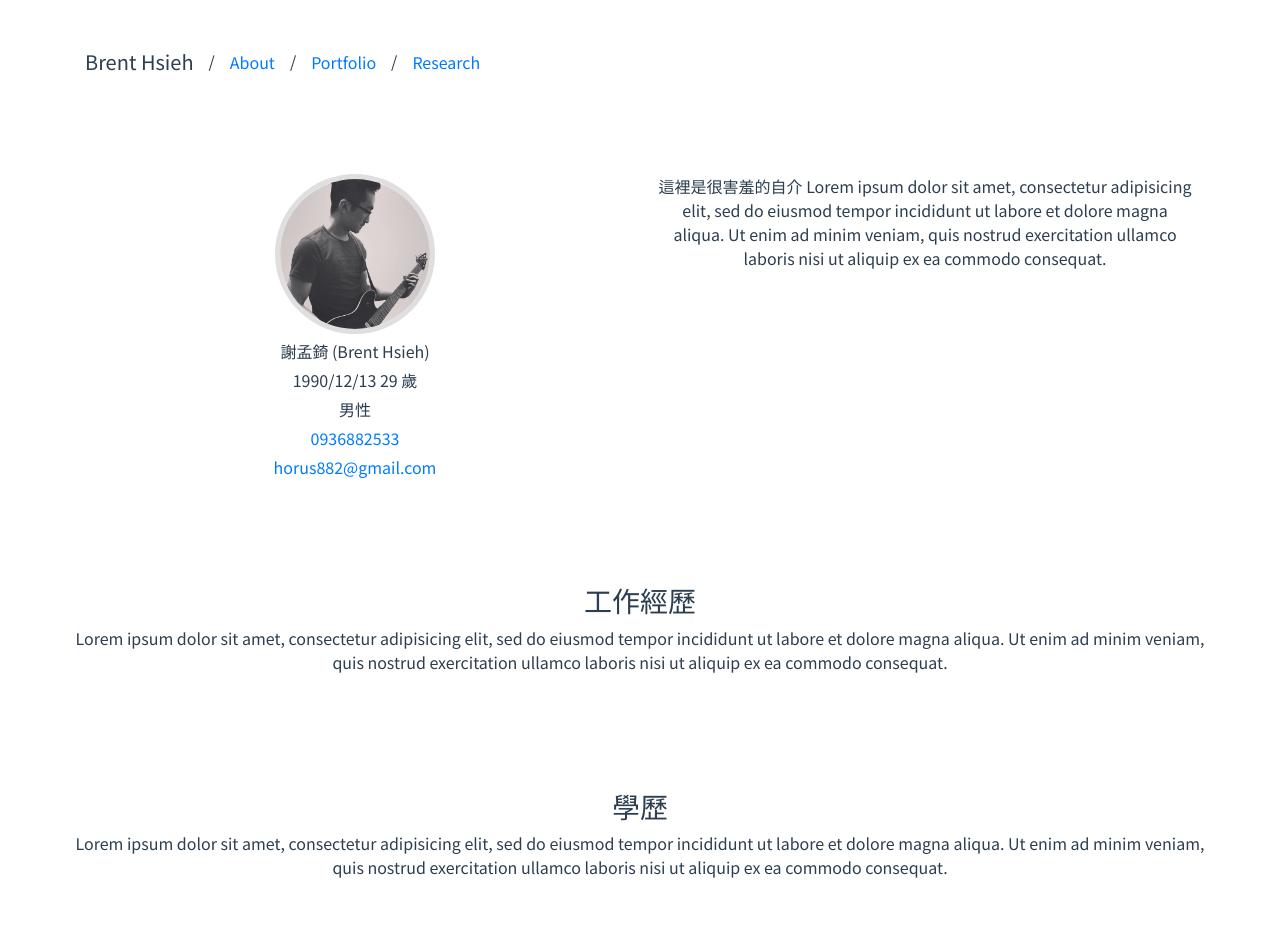
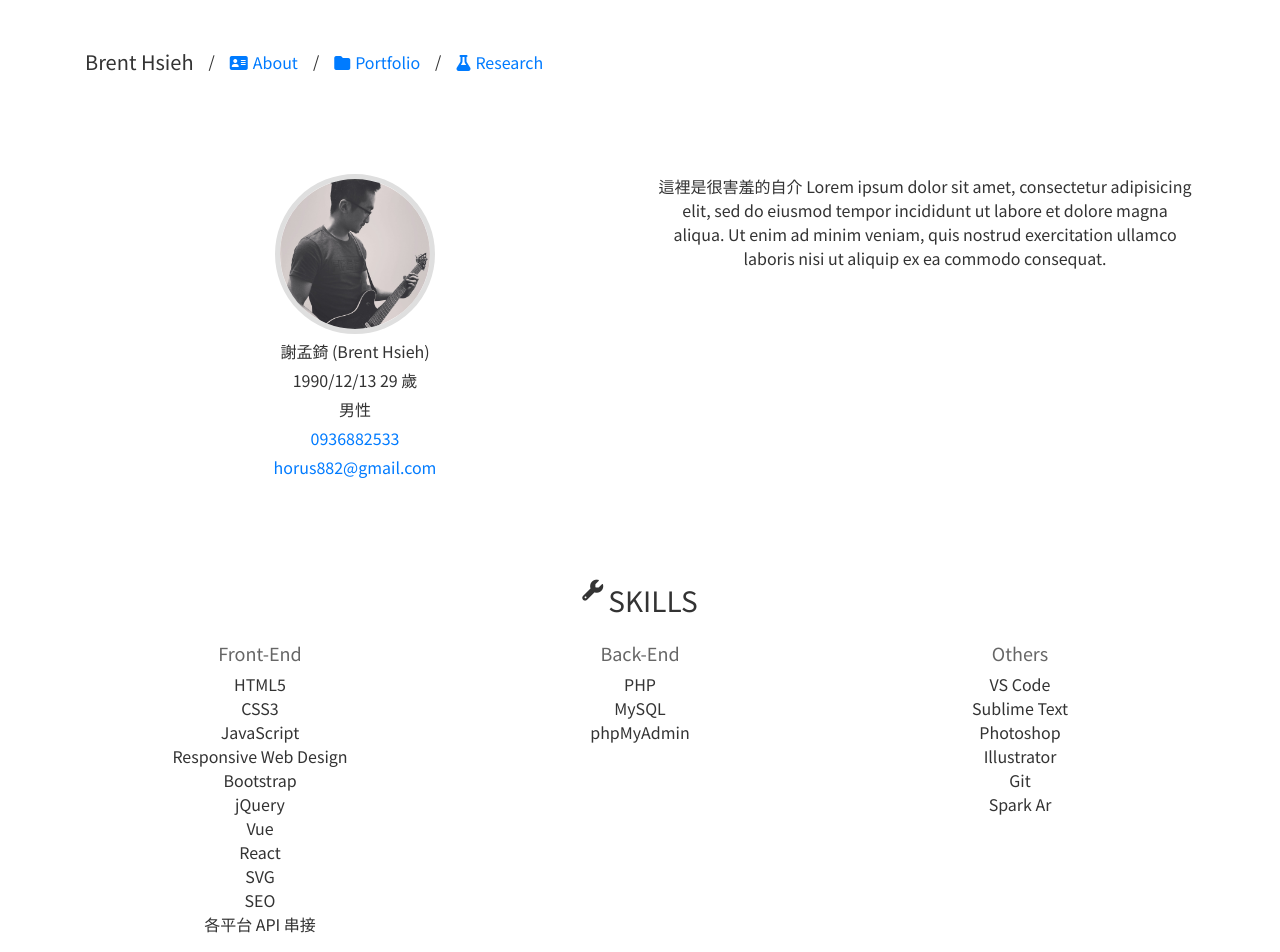
Before and after one commit to horus882/resume, a Vue app: page /#/about in a window 1280 px wide. Shown: the top 952 px of the page. Built offline with nearby package versions, Linux system fonts and the light colour scheme.

Commit message:
基本架構

```diff
--- a/public/index.html
+++ b/public/index.html
@@ -7,6 +7,7 @@
     <link rel="icon" href="<%= BASE_URL %>favicon.ico">
     <title>horus882.github.io</title>
     <link rel="stylesheet" type="text/css" href="https://cdnjs.cloudflare.com/ajax/libs/normalize/8.0.1/normalize.min.css">
+    <script src="https://kit.fontawesome.com/00b3a32036.js"></script>
   </head>
   <body>
     <noscript>
--- a/src/App.vue
+++ b/src/App.vue
@@ -42,13 +42,14 @@ html {
 }
 
 #app {
+  color: #333333;
   font-size: 16px;
   /* font-family: 'Avenir', Helvetica, Arial, sans-serif; */
   font-family: sourcehansans-tc, 'Noto Sans S Chinese', 'Noto Sans TC', 'PingFang TC', 'Microsoft JhengHei', Tahoma, Verdana, Arial, Helvetica, sans-serif;
+  font-weight: 400;
+  text-align: center;
   -webkit-font-smoothing: antialiased;
   -moz-osx-font-smoothing: grayscale;
-  text-align: center;
-  color: #2c3e50;
   margin-top: 50px;
 }
 
@@ -67,7 +68,6 @@ html {
 
 ul {
   padding: 0;
-  list-style: none;
 }
 
 #main {
--- a/src/components/Header.vue
+++ b/src/components/Header.vue
@@ -6,13 +6,13 @@
       <nav>
         <ul>
           <li>
-            <router-link to="/about">About</router-link>
+            <router-link to="/about"><i class="fas fa-address-card"></i>About</router-link>
           </li>
           <li>
-            <router-link to="/portfolio">Portfolio</router-link>
+            <router-link to="/portfolio"><i class="fas fa-folder"></i>Portfolio</router-link>
           </li>
           <li>
-            <router-link to="/research">Research</router-link>
+            <router-link to="/research"><i class="fas fa-flask"></i>Research</router-link>
           </li>
         </ul>
       </nav>
@@ -56,6 +56,7 @@ ul {
 
   font-size: 0;
   margin-bottom: 0;
+  list-style: none;
 
   li {
 
@@ -71,7 +72,11 @@ ul {
     }
 
     a {
+
       margin: 0 0 0 15px;
+
+      i {margin-right: 5px;}
+
     }
 
   }
--- a/src/pages/About.vue
+++ b/src/pages/About.vue
@@ -17,28 +17,62 @@
 				</section>
 			</div>
 			<div class="row">
+				<section id="skills" class="col-xs-12">
+					<h2><i class="fas fa-xs fa-wrench"></i>Skills</h2>
+					<div class="container-fluid">
+						<div class="row">
+							<div class="col-xs-12 col-md-4">
+								<h3>Front-End</h3>
+								<ul>
+									<li>HTML5</li>
+									<li>CSS3</li>
+									<li>JavaScript</li>
+									<li>Responsive Web Design</li>
+									<li>Bootstrap</li>
+									<li>jQuery</li>
+									<li>Vue</li>
+									<li>React</li>
+									<li>SVG</li>
+									<li>SEO</li>
+									<li>各平台 API 串接</li>
+								</ul>
+							</div>
+							<div class="col-xs-12 col-md-4">
+								<h3>Back-End</h3>
+								<ul>
+									<li>PHP</li>
+									<li>MySQL</li>
+									<li>phpMyAdmin</li>
+								</ul>
+							</div>
+							<div class="col-xs-12 col-md-4">
+								<h3>Others</h3>
+								<ul>
+									<li>VS Code</li>
+									<li>Sublime Text</li>
+									<li>Photoshop</li>
+									<li>Illustrator</li>
+									<li>Git</li>
+									<li>Spark Ar</li>
+								</ul>
+							</div>
+						</div>
+					</div>
+				</section>
 				<section id="experience" class="col-xs-12">
-					<h2>工作經歷</h2>
+					<h2><i class="fas fa-xs fa-briefcase"></i>Experience</h2>
 					<p>
 						Lorem ipsum dolor sit amet, consectetur adipisicing elit, sed do eiusmod tempor incididunt ut labore et dolore magna aliqua. Ut enim ad minim veniam, quis nostrud exercitation ullamco laboris nisi ut aliquip ex ea commodo consequat.
 					</p>
 				</section>
 				<section id="education" class="col-xs-12">
-					<h2>學歷</h2>
-					<p>
-						Lorem ipsum dolor sit amet, consectetur adipisicing elit, sed do eiusmod tempor incididunt ut labore et dolore magna aliqua. Ut enim ad minim veniam, quis nostrud exercitation ullamco laboris nisi ut aliquip ex ea commodo consequat.
-					</p>
-				</section>
-			</div>
-			<div class="row">
-				<section id="skills" class="col-xs-12">
-					<h2>專業技能</h2>
+					<h2><i class="fas fa-xs fa-book"></i>Education</h2>
 					<p>
 						Lorem ipsum dolor sit amet, consectetur adipisicing elit, sed do eiusmod tempor incididunt ut labore et dolore magna aliqua. Ut enim ad minim veniam, quis nostrud exercitation ullamco laboris nisi ut aliquip ex ea commodo consequat.
 					</p>
 				</section>
 				<section id="languages" class="col-xs-12">
-					<h2>語言能力</h2>
+					<h2><i class="fas fa-xs fa-language"></i>Languages</h2>
 					<p>
 						Lorem ipsum dolor sit amet, consectetur adipisicing elit, sed do eiusmod tempor incididunt ut labore et dolore magna aliqua. Ut enim ad minim veniam, quis nostrud exercitation ullamco laboris nisi ut aliquip ex ea commodo consequat.
 					</p>
@@ -57,19 +91,32 @@ export default {
 
 section {
 
+	width: 100%;
 	margin: 50px 0;
 
 	h2 {
 
 		font-size: 28px;
+		text-transform: uppercase;
+		margin-bottom: 25px;
 
+		.fas {
+			vertical-align: top;
+			margin-top: 6px;
+			margin-right: 5px;
+		}
+
+	}
+
+	h3 {
+		color: #666666;
+		font-size: 18px;
+		font-weight: 400;
 	}
 
 }
 
 #basic {
-
-	width: 100%;
 
 	.avatar {
 
@@ -93,4 +140,12 @@ section {
 
 }
 
+#skills {
+
+	ul {
+		list-style: none;
+	}
+
+}
+
 </style>
```
